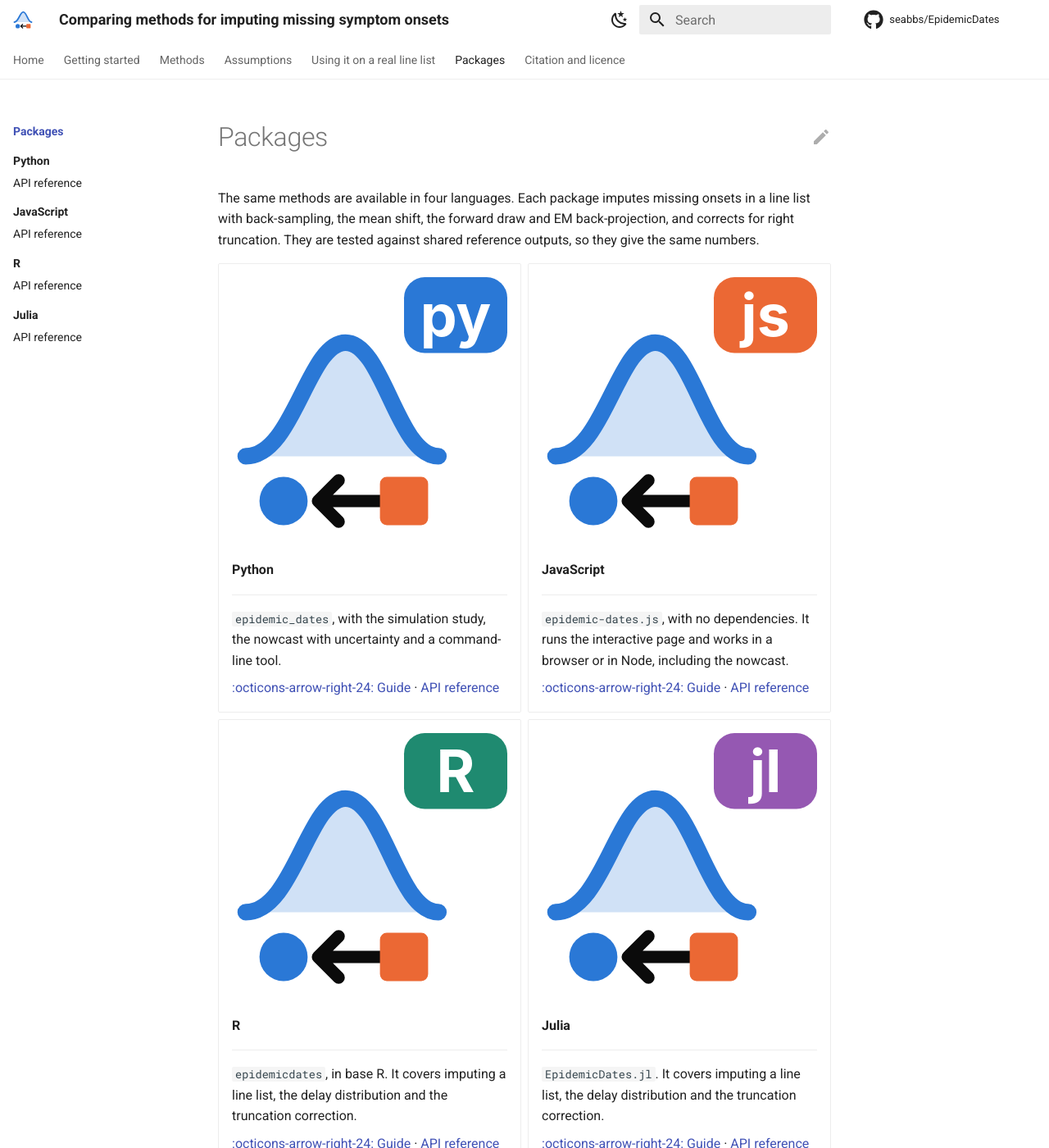
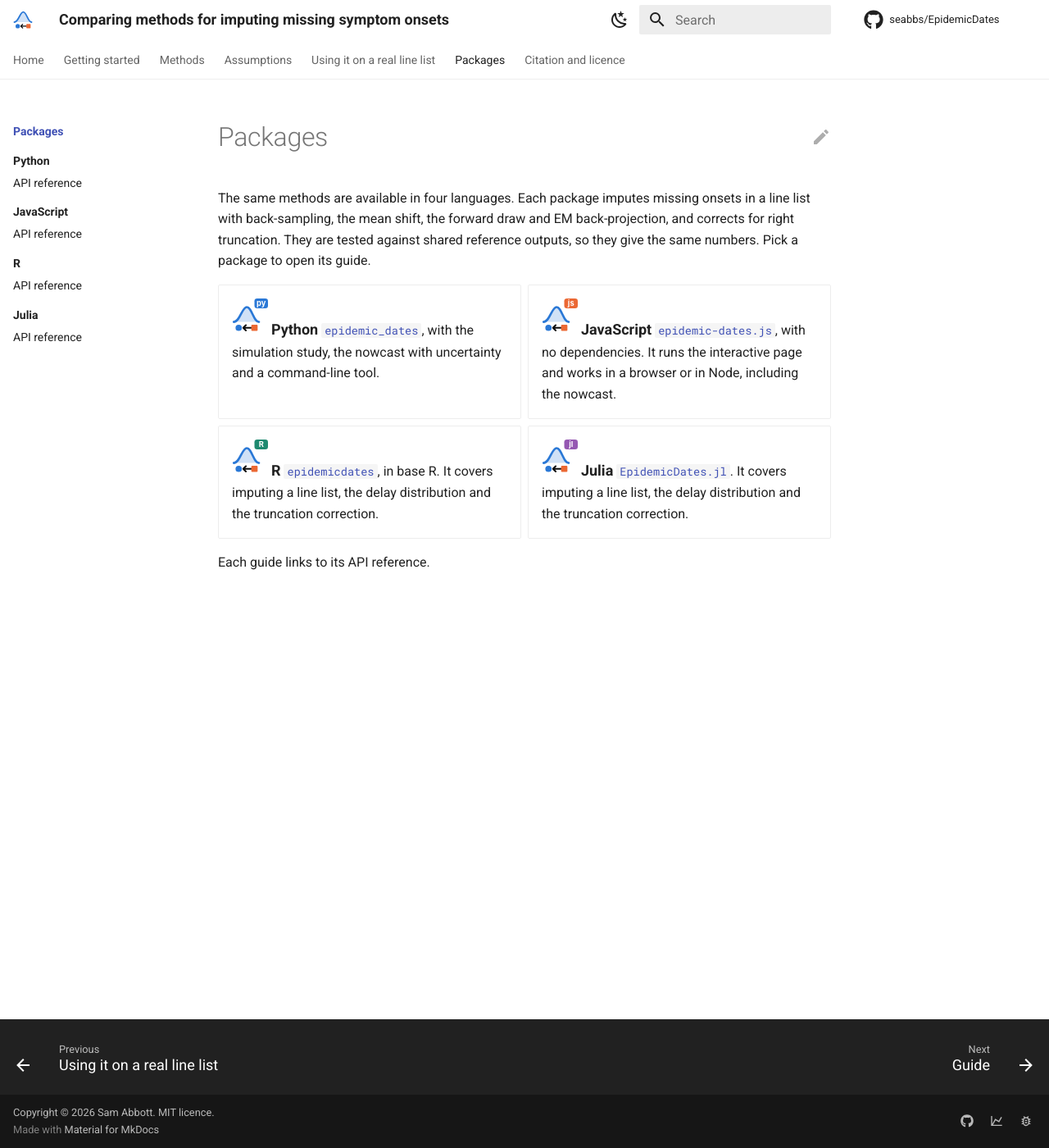
Before and after one commit to seabbs/EpidemicDates, an MkDocs documentation site: the page built from docs/packages/index.md, in a window 1280 px wide and 1400 px high. Shown: the whole window at 82% size. Built offline with MkDocs 1.6.1 and Material for MkDocs 9.7.7, drawn with Linux system fonts in a browser that asks for light colours; comment, search, counter and statistics services are not loaded.

Commit message:
fix: package cards link as whole cards, without the raw icon shortcode
The card icon shortcode needs an extension the docs do not enable, so it showed as text. Each card is now a link to its guide, with the light or dark logo for the theme.

Co-authored-by: Sam Abbott <contact@samabbott.co.uk>

```diff
--- a/docs/packages/index.md
+++ b/docs/packages/index.md
@@ -3,39 +3,33 @@
 The same methods are available in four languages.
 Each package imputes missing onsets in a line list with back-sampling, the mean shift, the forward draw and EM back-projection, and corrects for right truncation.
 They are tested against shared reference outputs, so they give the same numbers.
+Pick a package to open its guide.
 
-<div class="grid cards" markdown>
+<div class="grid pkg-cards">
+  <a class="card pkg-card" href="../python/">
+    <img class="pkg-logo only-light" src="../assets/logo-python.svg" alt="">
+    <img class="pkg-logo only-dark" src="../assets/logo-python-dark.svg" alt="">
+    <strong>Python</strong>
+    <span><code>epidemic_dates</code>, with the simulation study, the nowcast with uncertainty and a command-line tool.</span>
+  </a>
+  <a class="card pkg-card" href="../javascript/">
+    <img class="pkg-logo only-light" src="../assets/logo-js.svg" alt="">
+    <img class="pkg-logo only-dark" src="../assets/logo-js-dark.svg" alt="">
+    <strong>JavaScript</strong>
+    <span><code>epidemic-dates.js</code>, with no dependencies. It runs the interactive page and works in a browser or in Node, including the nowcast.</span>
+  </a>
+  <a class="card pkg-card" href="../r/">
+    <img class="pkg-logo only-light" src="../assets/logo-r.svg" alt="">
+    <img class="pkg-logo only-dark" src="../assets/logo-r-dark.svg" alt="">
+    <strong>R</strong>
+    <span><code>epidemicdates</code>, in base R. It covers imputing a line list, the delay distribution and the truncation correction.</span>
+  </a>
+  <a class="card pkg-card" href="../julia/">
+    <img class="pkg-logo only-light" src="../assets/logo-julia.svg" alt="">
+    <img class="pkg-logo only-dark" src="../assets/logo-julia-dark.svg" alt="">
+    <strong>Julia</strong>
+    <span><code>EpidemicDates.jl</code>. It covers imputing a line list, the delay distribution and the truncation correction.</span>
+  </a>
+</div>
 
--   ![](../assets/logo-python.svg#only-light){ .title-mark } ![](../assets/logo-python-dark.svg#only-dark){ .title-mark } __Python__
-
-    ---
-
-    `epidemic_dates`, with the simulation study, the nowcast with uncertainty and a command-line tool.
-
-    [:octicons-arrow-right-24: Guide](../python/index.md) · [API reference](../python/reference.md)
-
--   ![](../assets/logo-js.svg#only-light){ .title-mark } ![](../assets/logo-js-dark.svg#only-dark){ .title-mark } __JavaScript__
-
-    ---
-
-    `epidemic-dates.js`, with no dependencies. It runs the interactive page and works in a browser or in Node, including the nowcast.
-
-    [:octicons-arrow-right-24: Guide](../javascript/index.md) · [API reference](../javascript/reference.md)
-
--   ![](../assets/logo-r.svg#only-light){ .title-mark } ![](../assets/logo-r-dark.svg#only-dark){ .title-mark } __R__
-
-    ---
-
-    `epidemicdates`, in base R. It covers imputing a line list, the delay distribution and the truncation correction.
-
-    [:octicons-arrow-right-24: Guide](../r/index.md) · [API reference](../r/reference.md)
-
--   ![](../assets/logo-julia.svg#only-light){ .title-mark } ![](../assets/logo-julia-dark.svg#only-dark){ .title-mark } __Julia__
-
-    ---
-
-    `EpidemicDates.jl`. It covers imputing a line list, the delay distribution and the truncation correction.
-
-    [:octicons-arrow-right-24: Guide](../julia/index.md) · [API reference](../julia/reference.md)
-
-</div>
+Each guide links to its API reference.
--- a/docs/stylesheets/extra.css
+++ b/docs/stylesheets/extra.css
@@ -103,3 +103,20 @@
   color: var(--md-accent-bg-color);
   background: var(--md-typeset-a-color);
 }
+
+/* package cards: the whole card links to the guide */
+.pkg-cards .pkg-card {
+  display: flex;
+  flex-direction: column;
+  gap: 0.4rem;
+  color: var(--md-default-fg-color);
+  text-decoration: none;
+}
+.pkg-cards .pkg-card:hover {
+  border-color: var(--md-accent-fg-color);
+  box-shadow: var(--md-shadow-z2);
+}
+.pkg-cards .pkg-card strong { font-size: 0.9rem; }
+.pkg-cards .pkg-logo { height: 2.2rem; width: auto; }
+[data-md-color-scheme="default"] .pkg-cards .only-dark,
+[data-md-color-scheme="slate"] .pkg-cards .only-light { display: none; }
```
